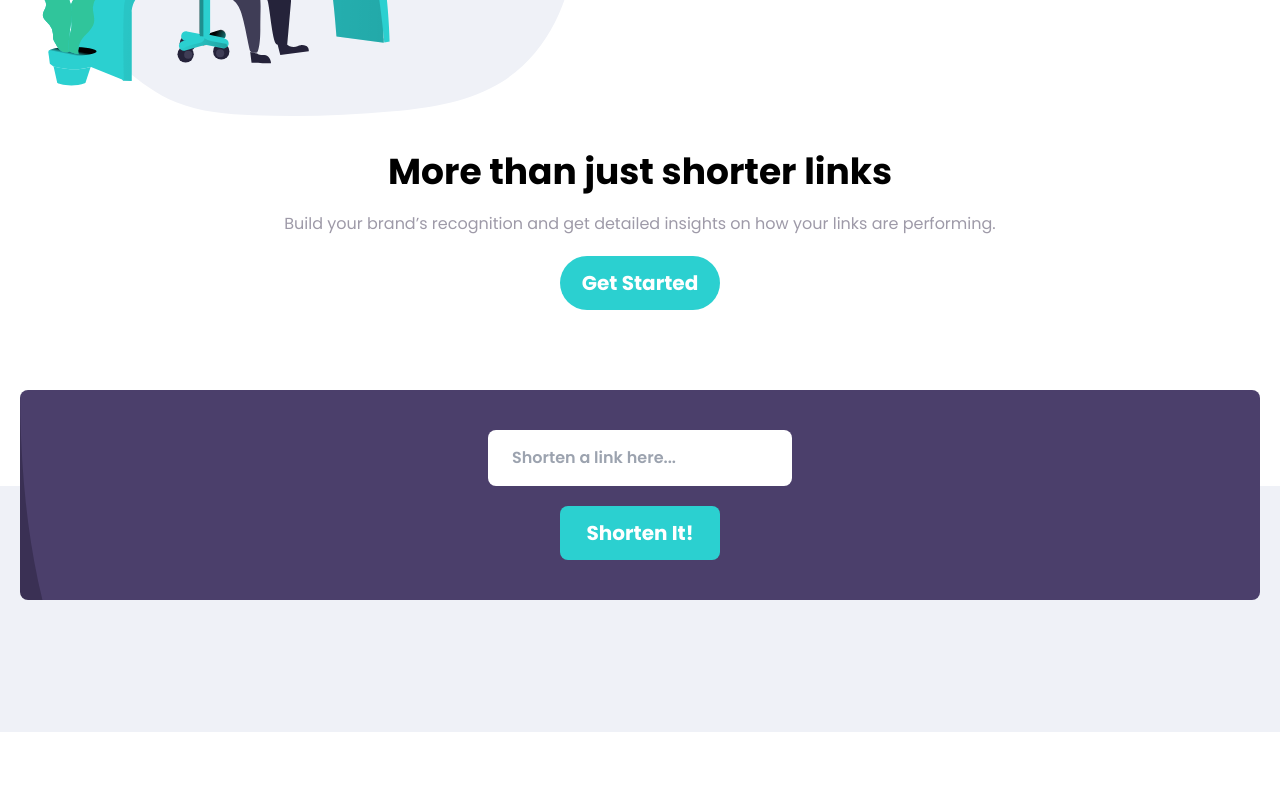
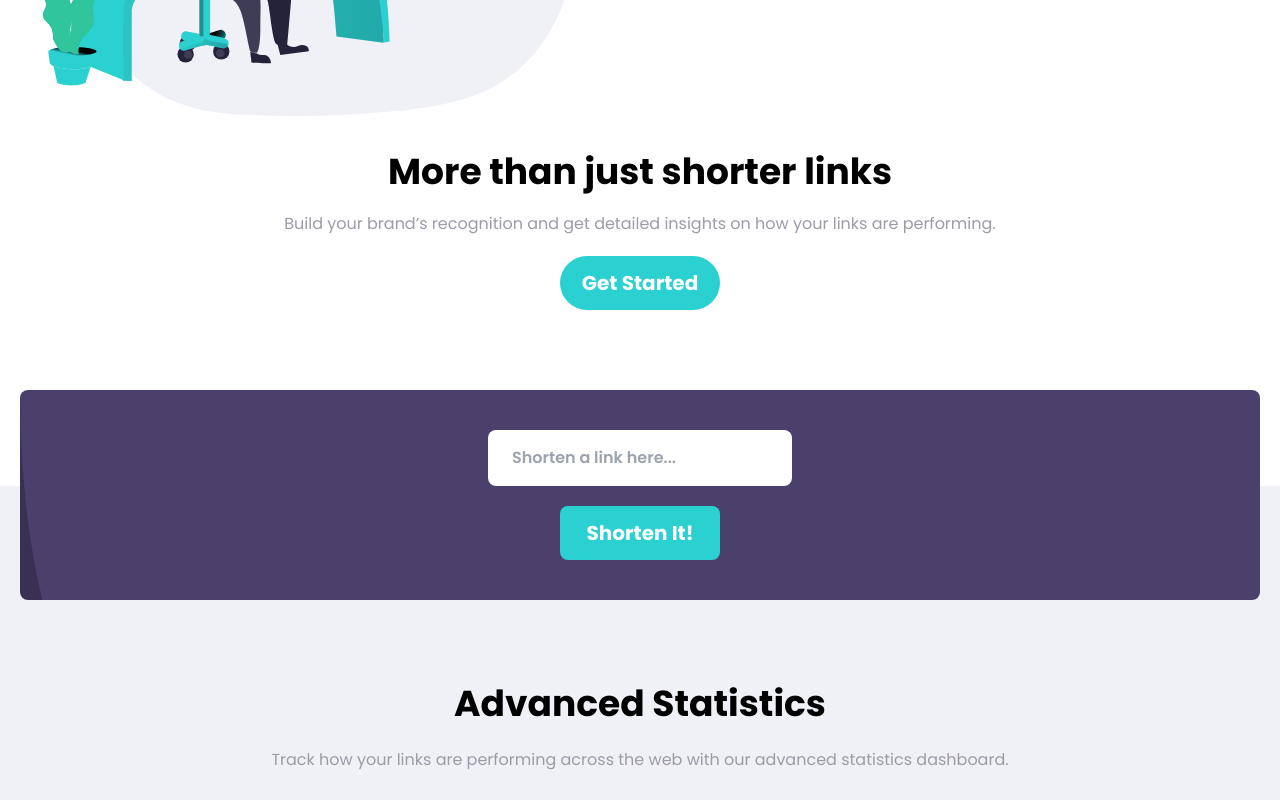
Before and after one commit to JoshuaNwaizu/Url-shortener, a React (Vite) app: page / in a window 1280 px wide. Shown: the part 322-1122 px from the top of the page. Before the commit the page ends 1054 px from the top, so only its background shows below. Built offline with nearby package versions, Linux system fonts and the light colour scheme.

Commit message:
New changes

```diff
--- /dev/null
+++ b/src/Advanced Statistics/ASHero.jsx
@@ -0,0 +1,17 @@
+import React from "react";
+
+const ASHero = () => {
+  return (
+    <div>
+      <div className="flex flex-col gap-6 items-center justify-center mx-5">
+        <h1 className="text-4xl font-bold">Advanced Statistics</h1>
+        <p className="text-center mx-5 text-[#9E9AA8]">
+          Track how your links are performing across the web with our advanced
+          statistics dashboard.
+        </p>
+      </div>
+    </div>
+  );
+};
+
+export default ASHero;
--- /dev/null
+++ b/src/Advanced Statistics/ASview.jsx
@@ -0,0 +1,12 @@
+import React from "react";
+import ASHero from "./ASHero";
+
+const ASview = () => {
+  return (
+    <div className="bg-[#EFF1F7] mt-[-3rem] pb-7">
+      <ASHero />
+    </div>
+  );
+};
+
+export default ASview;
--- a/src/App.jsx
+++ b/src/App.jsx
@@ -2,6 +2,7 @@ import { useState } from "react";
 import NavBarContainer from "./NavBar/NavBarContainer";
 import HomeView from "./Home/HomeView";
 import FormView from "./URL form/FormView";
+import ASview from "./Advanced Statistics/ASview";
 
 function App() {
   const [isOpen, setIsOpen] = useState(false);
@@ -15,18 +16,18 @@ function App() {
       let data;
       try {
         const res = await fetch(`https://tinyurl.com/api-create.php?url=${url}`);
-        if (!res.ok) throw new Error("Can't get link for this");
+        if (!res.ok) throw new Error("Oops! Unable to fetch link...");
         data = await res.text();
       } catch (err) {
         setUrlErr(err.message);
-        console.error(`Error shortening url:`, err);
+        // console.error(`Error shortening url:`, err);
       }
 
       const shortenedURl = (url) => {
         if (url.length < 30) {
           return url;
         }
-        const shortLink = `${url.slice(0, 28)}...`;
+        const shortLink = `${url.slice(0, 27)}...`;
         return shortLink;
       };
 
@@ -86,6 +87,7 @@ function App() {
         errMessage={errMessage}
         urlErr={urlErr}
       />
+      <ASview />
     </>
   );
 }
--- a/src/Button.jsx
+++ b/src/Button.jsx
@@ -3,10 +3,15 @@ import React from "react";
 const styles =
   " bg-[#2BD0D0] py-3 w-[18rem] min-[1024px]:w-[10rem] rounded-[1.7rem] text-[20px] font-bold text-[#fff]";
 
-const Button = ({ style = styles, text = "Get Started", onHandleClick }) => {
+const Button = ({
+  style = styles,
+  text = "Get Started",
+  onHandleClick,
+  disabled,
+}) => {
   return (
     <div>
-      <button className={style} onClick={onHandleClick}>
+      <button className={style} onClick={onHandleClick} disabled={disabled}>
         {text}
       </button>
     </div>
--- a/src/URL form/Form.jsx
+++ b/src/URL form/Form.jsx
@@ -1,14 +1,14 @@
 const Form = ({ children, input, handleSetInput, errMessage }) => {
   return (
     <div className="bg-[url('/images/bg-shorten-mobile.svg')] bg-[#3A3054] p-10 mx-5 flex flex-col items-center justify-center px-5 gap-5 rounded-lg  bg-cover mb-9 -translate-y-[6rem]">
-      <div className="">
+      <div>
         <input
           type="text"
           placeholder="Shorten a link here..."
-          className={`py-4 pl-6 rounded-lg w-[19rem] placeholder:font-semibold  ${
+          className={`py-4 pl-6 rounded-lg w-[19rem]  placeholder:font-semibold ${
             errMessage &&
             " border-[4px] border-solid border-[#F46363] placeholder:text-[#ebbbbb] placeholder:font-semibold"
-          }`}
+          } focus:border-[4px] focus:border-[#2BD0D0] focus:outline-none`}
           value={input}
           onChange={handleSetInput}
         />
--- a/src/URL form/FormView.jsx
+++ b/src/URL form/FormView.jsx
@@ -11,7 +11,6 @@ const FormView = ({
   getUrl,
   errMessage,
   urlErr,
-  isLoading,
 }) => {
   return (
     <>
--- a/src/URL form/LinkOutput.jsx
+++ b/src/URL form/LinkOutput.jsx
@@ -16,7 +16,7 @@ const LinkOutput = ({ getUrl, urlErr }) => {
   };
 
   return (
-    <div className="mx-5 -translate-y-[6.5rem] flex flex-col">
+    <div className="mx-5 -translate-y-[6.5rem] flex flex-col ">
       {getUrl.url.map((item) => (
         <div
           className="bg-[#fff] flex flex-col py-5 px-5 gap-3 mb-7 rounded-lg "
@@ -26,18 +26,30 @@ const LinkOutput = ({ getUrl, urlErr }) => {
             {item.firstInput}
           </p>
           <hr />
-          <p className="text-[1.2rem] tracking-[0.12px] font-medium leading-9 text-[#2BD0D0]">
+          <p
+            className={`text-[1.2rem] tracking-[0.12px] font-medium leading-9 text-[#2BD0D0] ${
+              !item.secondInput && "hidden"
+            }`}
+          >
             {item.secondInput}
           </p>
-          {/* <p>{urlErr}</p> */}
+          {!item.secondInput && (
+            <p className="text-[#F46363] text-[1.2rem] tracking-[0.12px] font-medium leading-9">
+              {urlErr}
+            </p>
+          )}
+
           <div className="flex items-center justify-center ">
             <Button
               text={isCopied.includes(item.secondInput) ? "Copied" : "Copy"}
-              style={`bg-[#2BD0D0] py-3 w-[21rem] min-[1024px]:w-[10rem] rounded-md text-[20px] font-bold text-[#fff] ${
+              style={`bg-[#2BD0D0] py-3 w-[21rem]  min-[1024px]:w-[10rem] rounded-md text-[20px] font-bold text-[#fff] ${
+                !item.secondInput && "opacity-40 "
+              } ${
                 isCopied.includes(item.secondInput) &&
                 "bg-[#3A3054] transition-all duration-500"
               }`}
               onHandleClick={() => handleCopyLink(item.secondInput)}
+              disabled={!item.secondInput && true}
             />
             {/* <Button
               text={item.isCopied ? "Copied" : "Copy"}
```
